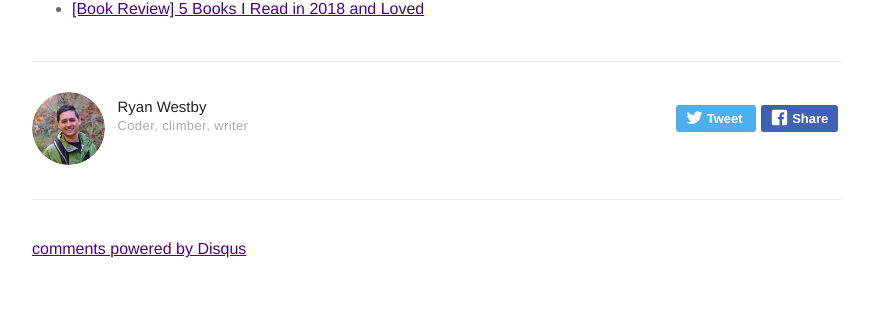
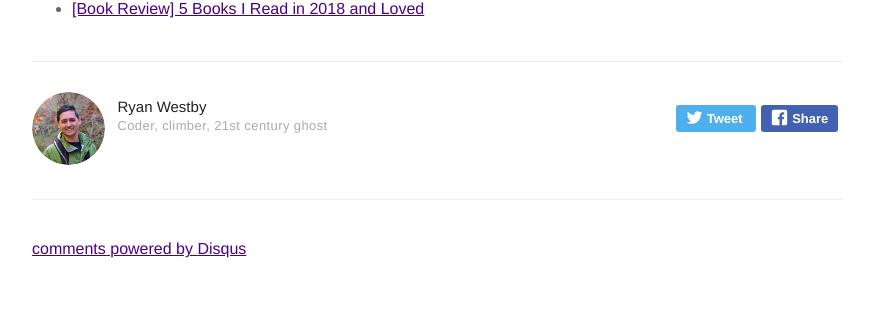
Before and after one commit to ryanwestby/ryanwestby.github.io, a Jekyll site: the page built from _posts/2020-02-23-fantasy-review-94.md, in a window 1280 px wide and 900 px high, scrolled down 3142 px. Shown: the part 481-791 px from the top of the window, without its empty margins (203-1076 px from the left). Built offline with Jekyll 4.4.1, drawn with Linux system fonts in a browser that asks for light colours; comment, search, counter and statistics services are not loaded.

Commit message:
Update bio

```diff
--- a/_config.yml
+++ b/_config.yml
@@ -55,7 +55,7 @@ email: ryan@westby.io
 authors:
     ryanwestby:
         name: Ryan Westby
-        bio: Coder, climber, writer
+        bio: Coder, climber, 21st century ghost
         external-image: false
         picture: assets/images/profile.jpg
         twitter: ryebreadwestby
```
Also changed, not shown: _posts/2020-05-07-woody.md (+3 -1 lines).
